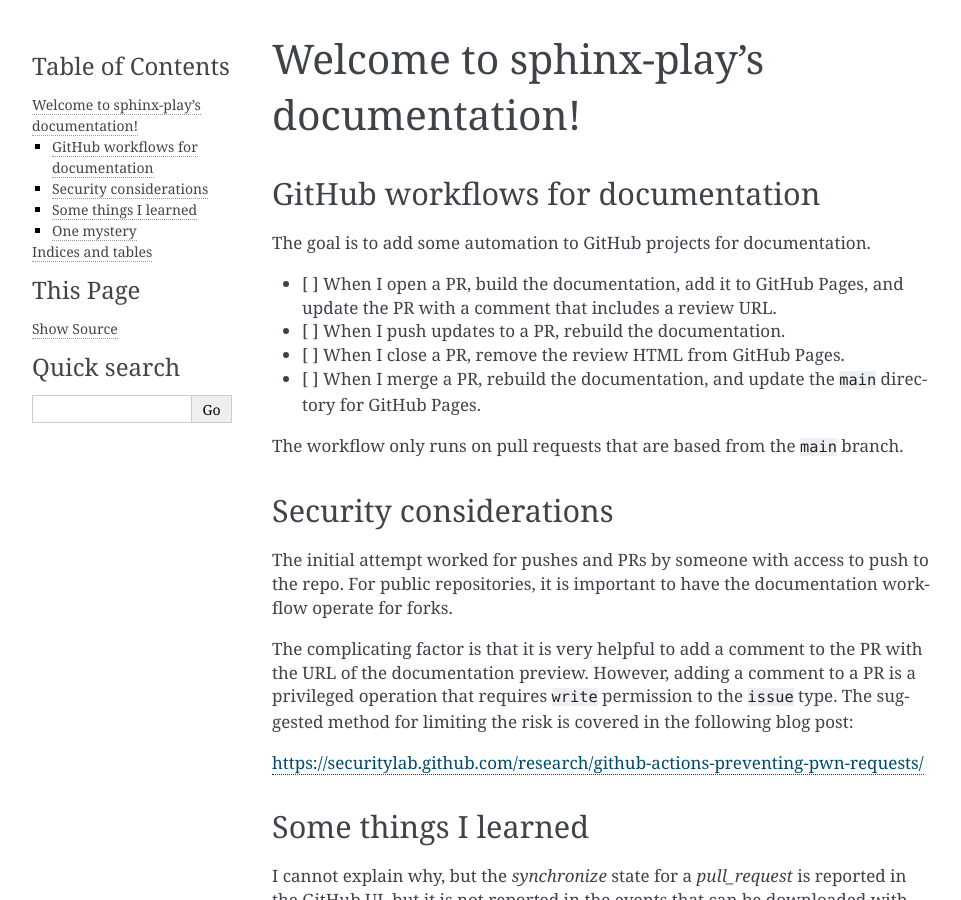
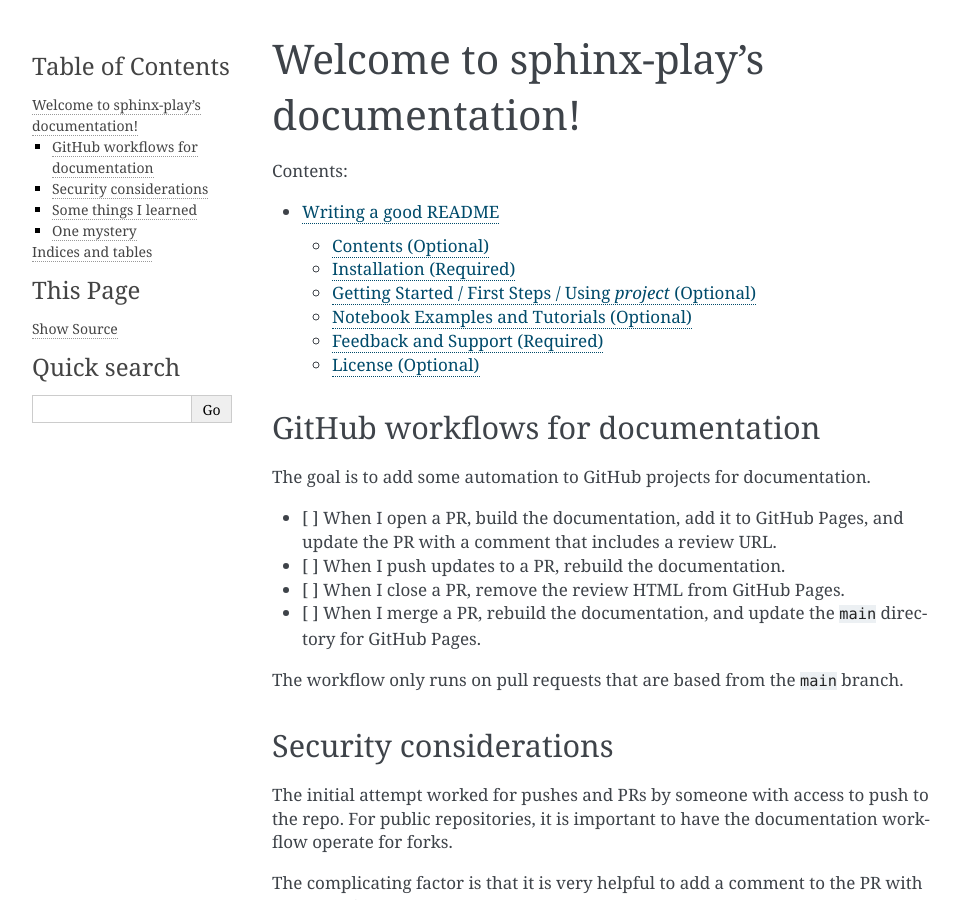
Before and after one commit to mikemckiernan/sphinx-play, a Sphinx documentation site: the page built from docs/source/index.rst, in a window 1280 px wide and 900 px high. Shown: the whole window, without its empty margins (148-1109 px from the left). Built offline with Sphinx 7.4.7, drawn with Linux system fonts in a browser that asks for light colours; some of the changed lines change nothing that is shown.

Commit message:
WIP: good readme

````diff
--- a/docs/source/conf.py
+++ b/docs/source/conf.py
@@ -30,8 +30,6 @@
 # Add any Sphinx extension module names here, as strings. They can be
 # extensions coming with Sphinx (named 'sphinx.ext.*') or your custom
 # ones.
-extensions = [
-]
 
 # Add any paths that contain templates here, relative to this directory.
 templates_path = ['_templates']
@@ -52,4 +50,23 @@
 # Add any paths that contain custom static files (such as style sheets) here,
 # relative to this directory. They are copied after the builtin static files,
 # so a file named "default.css" will overwrite the builtin "default.css".
-html_static_path = ['_static']
+html_static_path = ['_static']# Configuration file for the Sphinx documentation builder.
+#
+# This file only contains a selection of the most common options. For a full
+# list see the documentation:
+# https://www.sphinx-doc.org/en/master/usage/configuration.html
+
+# -- Path setup --------------------------------------------------------------
+
+# If extensions (or modules to document with autodoc) are in another directory,
+# add these directories to sys.path here. If the directory is relative to the
+# documentation root, use os.path.abspath to make it absolute, like shown here.
+#
+from recommonmark.parser import CommonMarkParser
+
+extensions = [
+    "recommonmark",
+]
+
+source_parsers = {".md": CommonMarkParser}
+source_suffix = [".rst", ".md"]
--- /dev/null
+++ b/docs/source/good-readme.md
@@ -0,0 +1,116 @@
+# Project Title
+
+Optional: Consider badges, <https://shields.io/>:
+
+- Python version
+
+- Build and test status
+
+- Project version
+
+- License
+
+Required: Write a one to three sentence paragraph that identifies what the
+project does and why the project is important.
+
+## Contents (Optional)
+
+Consider adding a contents section if you have more than 5 level-two headings.
+
+## Installation (Required)
+
+Specify prerequisites. Indicate which method is simplest or preferred and
+consider saying why.
+
+### Installing _project_ Using Conda
+
+You can install _project_ with Anaconda from the `nvidia` channel:
+
+```sh
+conda install -c ...
+```
+
+If there is anything else to say or that is related to Conda, add it after the
+code block.
+
+### Installing _project_ Using Pip
+
+You can install _project_ with `pip`:
+
+```sh
+pip install _project_
+```
+
+### Installing _project_ from Source
+
+Refer to the CONTRIBUTING.md documentation for information
+about installing _project_ from source.
+
+### Running _project_ with Docker
+
+NVIDIA provides _project_ in the Merlin containers that are available from the
+NVIDIA GPU Cloud container registry.
+
+Add the standard table of container images here.
+
+## Getting Started / First Steps / Using _project_ (Optional)
+
+If it is possible to show a short code sample that demonstrates how to use the
+project, include it here and consider omitting the next heading.
+
+```python
+from myproject import SomeClass
+
+SomeClass.doSomething()
+```
+
+If it is not possible to provide a short code sample that is runnable, consider
+providing a code sample that highlights the most important classes and
+functions. However, be clear that the code sample is not runnable. Adding
+notebooks or examples under the following heading becomes more important.
+
+```python
+import SomeClass as sc
+
+# After data loading and preparation, use the whazzit function to...
+
+x = SomeDataObject()
+
+sc.whazzit(x)
+```
+
+## Notebook Examples and Tutorials (Optional)
+
+Specify what is unique or helpful about the notebooks. Consider providing a link
+to the examples directory.
+
+Consider providing a bulleted list with the name of each notebook or directory
+for multi-notebook examples.
+
+## Feedback and Support (Required)
+
+Identify how customers report problems. Opening a GitHub issue seems likely.
+
+Is there an NVIDIA community that might help?
+
+I don't think we have a presence on public Slack instances, but throwing it out
+there.
+
+## License (Optional)
+
+The heading is optional, but a license file in the repository is required.
+
+<!-- resources that were consulted
+
+https://www.freecodecamp.org/news/how-to-write-a-good-readme-file/
+
+https://github.com/NVIDIA-Merlin/NVTabular/README.md
+
+https://pandas.pydata.org/docs/getting_started/install.html
+
+** Never use this much bold text. **
+https://towardsdatascience.com/how-to-write-an-awesome-readme-68bf4be91f8b
+
+https://github.com/azavea/python-project-template/blob/master/README.md
+
+-->
--- a/docs/source/index.rst
+++ b/docs/source/index.rst
@@ -9,6 +9,8 @@
 .. toctree::
    :maxdepth: 2
    :caption: Contents:
+
+   Writing a good README <good-readme.md>
 
 GitHub workflows for documentation
 ----------------------------------
````
Also changed, not shown: 1 other file.
